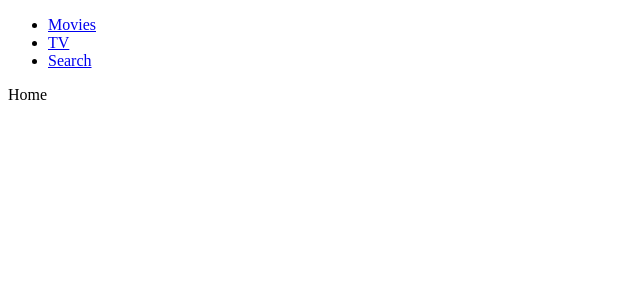
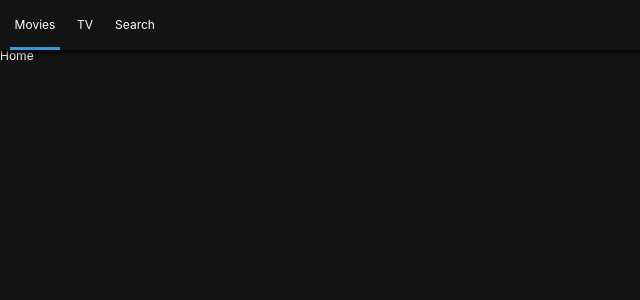
Before and after one commit to Shim0209/sflix, a React (Create React App) app: page / in a window 1280 px wide. Shown: the top 300 px of the page, without its empty margins (0-640 px from the left). Built offline with nearby package versions, Linux system fonts and the light colour scheme.

Commit message:
Add styled-component

```diff
--- a/package.json
+++ b/package.json
@@ -11,6 +11,8 @@
     "react-dom": "^17.0.2",
     "react-router-dom": "^5.2.0",
     "react-scripts": "4.0.3",
+    "styled-components": "^5.2.3",
+    "styled-reset": "^4.3.4",
     "web-vitals": "^1.1.1"
   },
   "scripts": {
--- a/src/Components/App.js
+++ b/src/Components/App.js
@@ -1,11 +1,12 @@
+import React, { component } from "react";
 import Router from "Components/Router";
-import Header from "Components/Header";
+import GlobalStyles from "Components/GlobalStyles";
 
 function App() {
   return (
     <>
-      <Header />
       <Router />
+      <GlobalStyles />
     </>
   )
 };
--- /dev/null
+++ b/src/Components/GlobalStyles.js
@@ -0,0 +1,22 @@
+import { createGlobalStyle } from "styled-components";
+import reset from "styled-reset";
+
+const globalStyles = createGlobalStyle`
+    ${reset};
+    a {
+        text-decoration:none;
+        color:inherit;
+    }
+    * {
+        box-sizing:border-box;
+    }
+    body {
+        font-family:--apple-system, BlinkMacSystemFont, 'Segoe UI', Roboto, Oxygen, Ubuntu, Cantarell, 'Open Sans', 'Helvetica Neue', sans-serif;
+        font-size:12px;
+        background-color:rgba(20, 20, 20, 1);
+        color:white;
+        padding-top:50px;
+    }
+`;
+
+export default globalStyles;
--- a/src/Components/Header.js
+++ b/src/Components/Header.js
@@ -1,17 +1,52 @@
 import React from "react";
+import { Link, withRouter } from "react-router-dom";
+import styled from "styled-components";
 
-export default () => (
-    <header>
-        <ul>
-            <li>
-                <a href="/">Movies</a>
-            </li>
-            <li>
-                <a href="/tv">TV</a>
-            </li>
-            <li>
-                <a href="/search">Search</a>
-            </li>
-        </ul>
-    </header>
-)
+const Header = styled.header`
+    color: white;
+    position:fixed;
+    top:0;
+    left:0%;
+    width:100%;
+    height:50px;
+    display:flex;
+    align-items: center;
+    padding: 0px 10px;
+    background-color:rgba(20, 20, 20, 0.8);
+    box-shadow:0px 1px 5px 2px rgba(0, 0, 0, 0.8)
+`;
+
+const List = styled.ul`
+    display: flex;
+`;
+
+const Item = styled.li`
+    width: 50px;
+    height:50px;
+    text-align: center;
+    border-bottom:3px solid ${props => props.current ? "#3498db" : "transparent"};
+    transition:border-bottom .5s ease-in-out;
+`;
+
+const SLink = styled(Link)`
+    height:50px;
+    display:flex;
+    align-items:center;
+    justify-content:center;
+`;
+
+export default withRouter(({ location: { pathname } }) => (
+    <Header>
+        <List>
+            <Item current={pathname === "/"}>
+                <SLink to="/">Movies</SLink>
+            </Item>
+            <Item current={pathname === "/tv"}>
+                <SLink to="/tv">TV</SLink>
+            </Item>
+            <Item current={pathname === "/search"}>
+                <SLink to="/search">Search</SLink>
+            </Item>
+        </List>
+    </Header>
+));
--- a/src/Components/Router.js
+++ b/src/Components/Router.js
@@ -3,14 +3,19 @@
 import Home from "Routes/Home";
 import Search from "Routes/Search";
 import TV from "Routes/TV";
+import Header from "Components/Header";
 
 export default () => (
+
     <Router>
+        <>
+            <Header />
             <Switch>
                 <Route path="/" exact component={Home} />
                 <Route path="/tv" exact component={TV} />
                 <Route path="/search"  component={Search} />
                 <Redirect from="*" to="/" />
             </Switch>
+        </>
     </Router>
 )
```
Also changed, not shown: 1 other file (tests, documents, lock files or other folders). Lines whose indentation alone changed are shown as unchanged.
